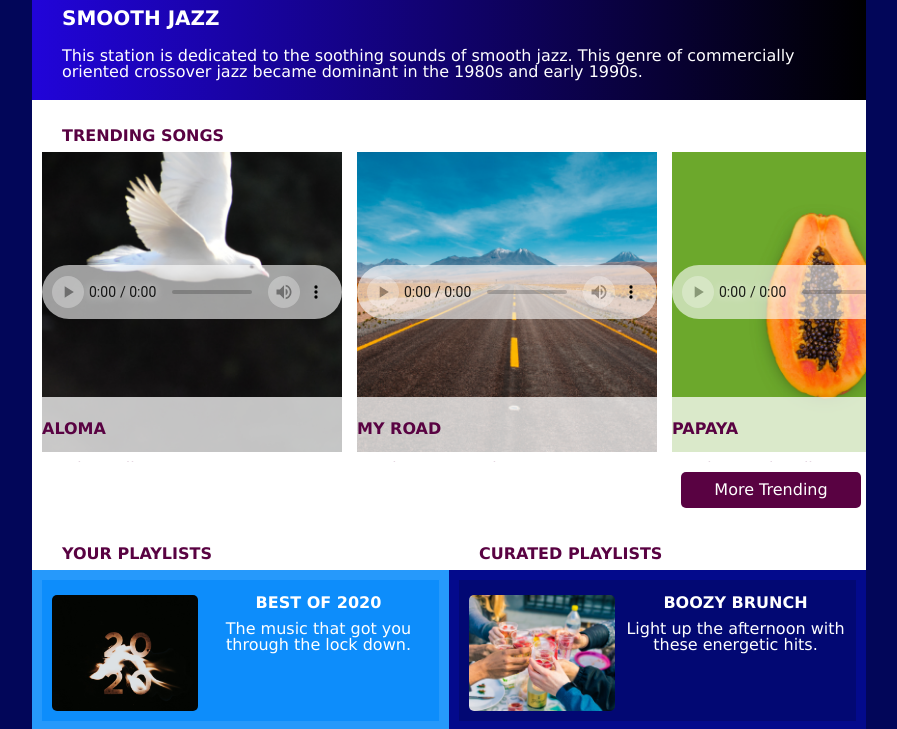
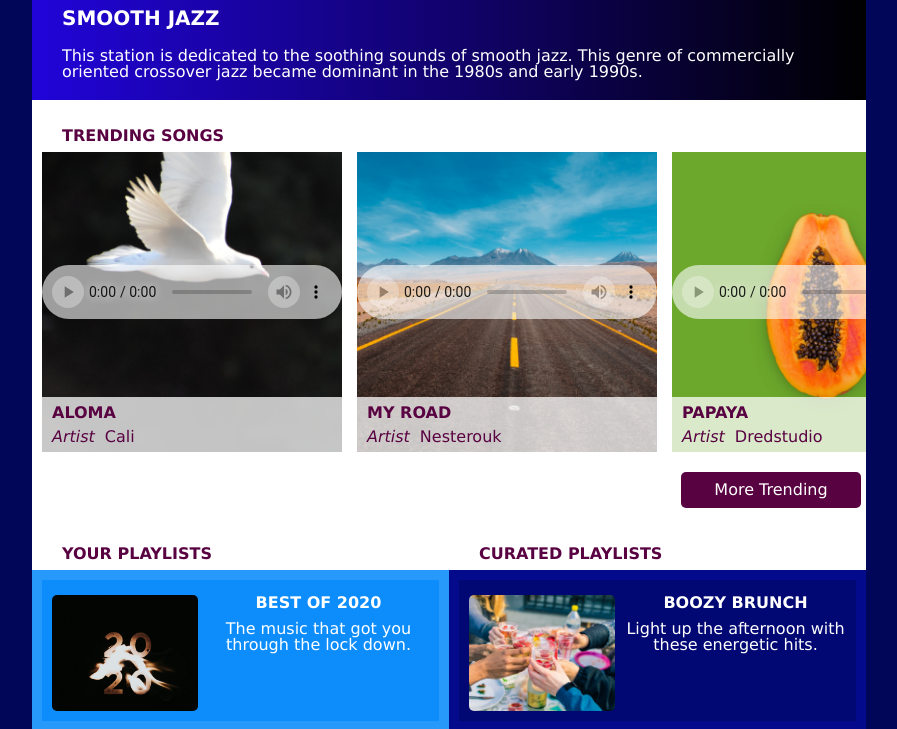
Before and after one commit to serradenayer/streamingmedia, a plain HTML site: page index.html in a window 1280 px wide. Shown: the part 71-800 px from the top of the page, without its empty margins (191-1088 px from the left). Drawn offline with Linux system fonts and the light colour scheme.

Commit message:
Update styles.css

```diff
--- a/styles.css
+++ b/styles.css
@@ -131,7 +131,7 @@ dd {
     width: 300px;
 }
 
-.info h3 {
+.description h3 {
     margin: 0px 10px 0px;
     font-weight: 800;
 }
```
